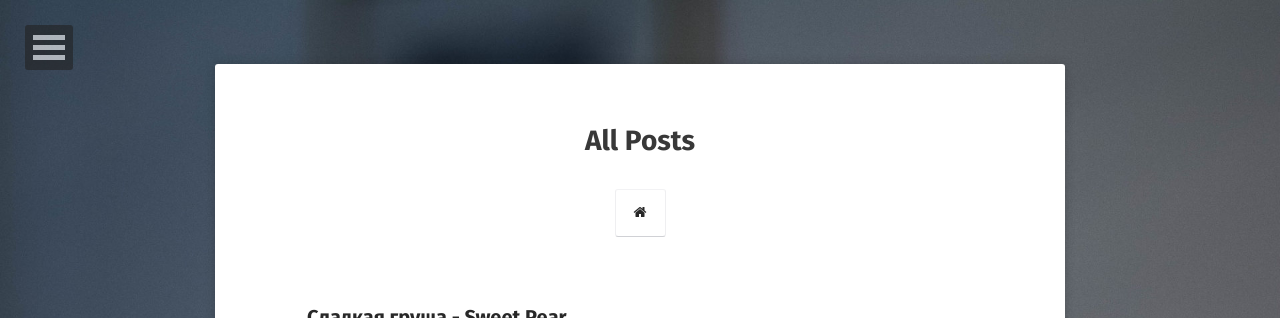
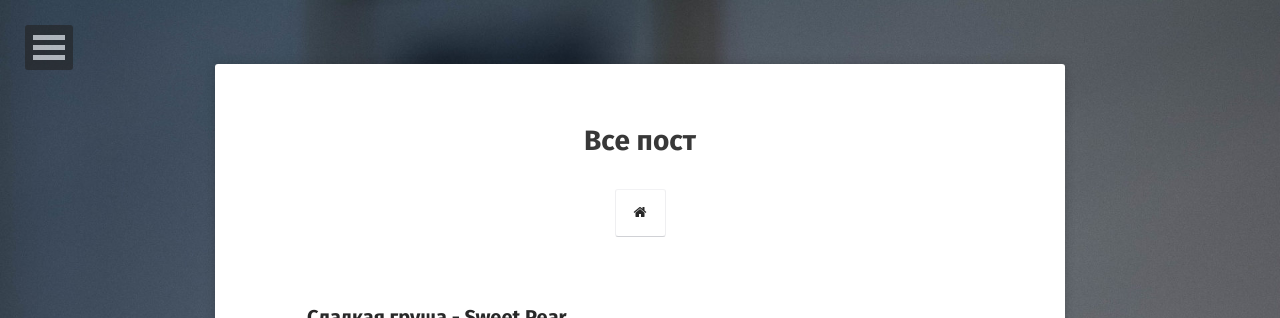
Before and after one commit to alkotur/alkotur.github.io, a Jekyll site: the page built from posts/index.md, in a window 1280 px wide. Shown: the top 318 px of the page. Built offline with Jekyll 4.4.1, drawn with Linux system fonts in a browser that asks for light colours; some web fonts are replaced.

```diff
--- a/posts/index.md
+++ b/posts/index.md
@@ -1,6 +1,6 @@
 ---
 layout: post-list
-title: All Posts
-excerpt: "A List of Posts"
+title: Все пост
+excerpt: "блуб"
 comments: false
 ---
```
Also changed, not shown: _posts/2019-10-21-sweet-pear.md (+4 -0 lines), assets/img/cocktails/sweet_pear.jpg (added).
